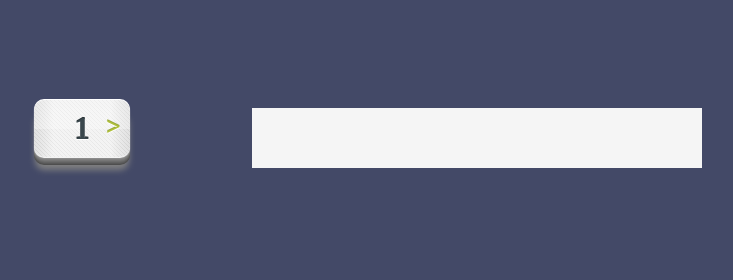
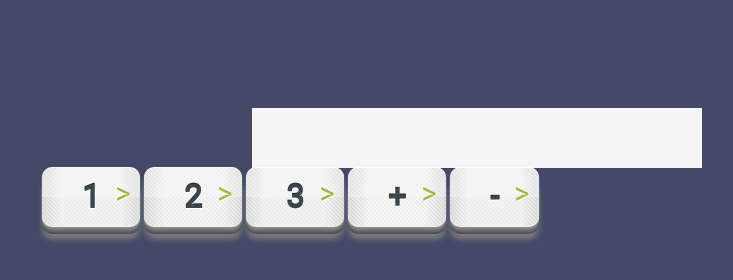
Before and after one commit to Rahul2360/Scietnific-Calculator, a plain HTML site: page index.html in a window 1280 px wide. Shown: the whole page, without its empty margins (166-899 px from the left). Drawn offline with Linux system fonts and the light colour scheme.

Commit message:
button added

```diff
--- a/css/style.css
+++ b/css/style.css
@@ -16,9 +16,12 @@ body {
     letter-spacing: 4px;
     position: relative;
 }
+.style {
+    font-family: 'Roboto', sans-serif;
+}
 button {
     background-color: #434967;
-    position: absolute;
+    position: relative;
     top: 100px;
     left: 200px;
     display: inline-block;
--- a/index.html
+++ b/index.html
@@ -14,7 +14,11 @@
         <div class="container">
             <div id="result"></div>
             <div>
-                <button value="1" class="num"><span>1</span></button>
+                <button value="1" class="num"><span class="style">1</span></button>
+                <button value="2" class="num"><span class="style">2</span></button>
+                <button value="3" class="num"><span class="style">3</span></button>
+                <button value="+" class="operator"><span class="style">+</span></button>
+                <button value="-" class="operator"><span class="style">-</span></button>
             </div>
         </div>
         <script type="text/javascript" src="js/app.js"> </script>
```
